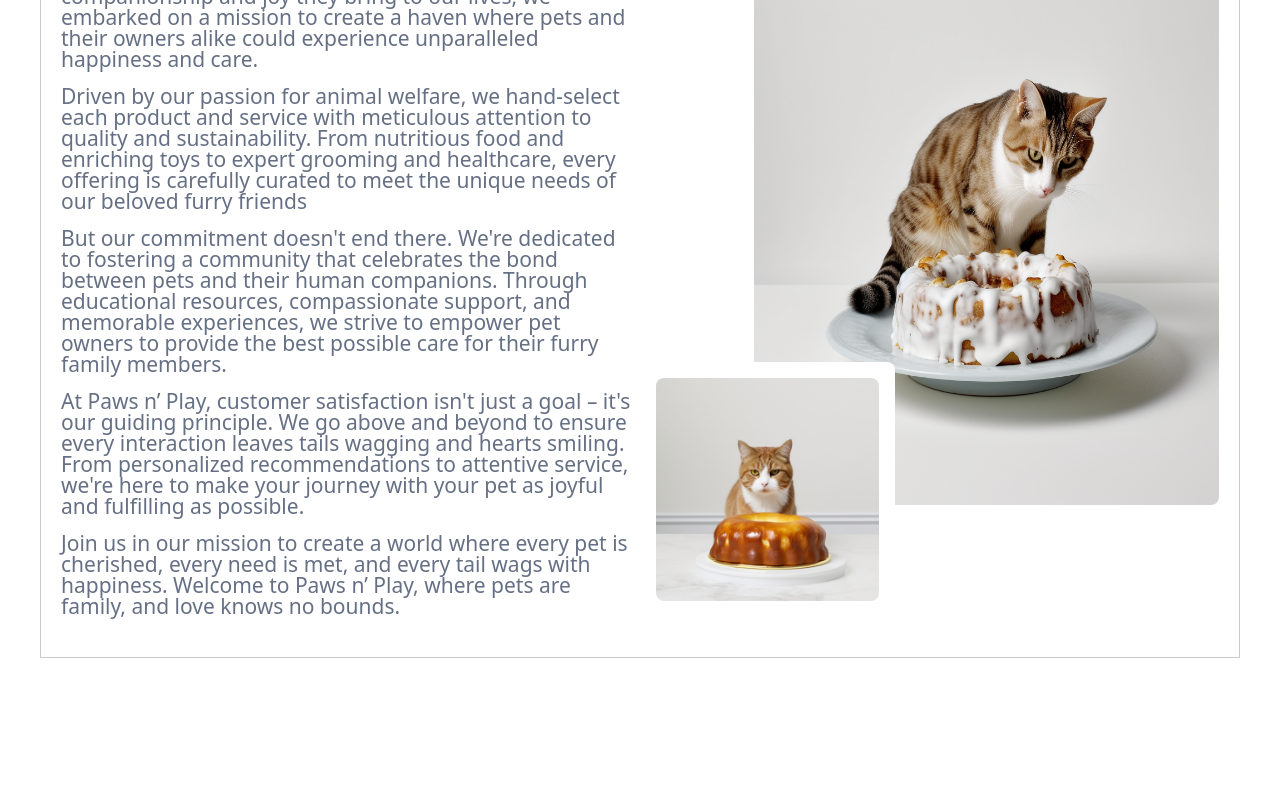
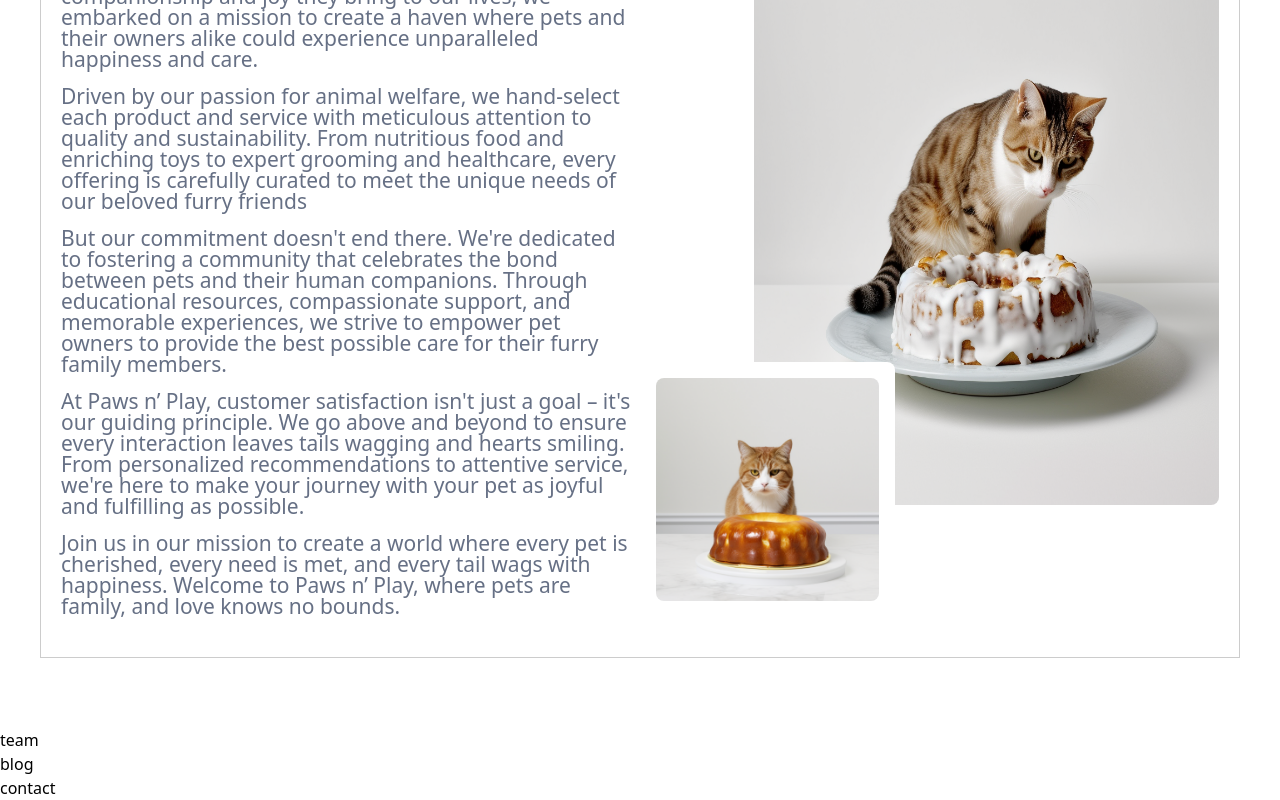
Before and after one commit to nevenmitrovic/paws-landing, a React (Vite) app: page / in a window 1280 px wide. Shown: the part 3120-3920 px from the top of the page. Before the commit the page ends 3848 px from the top, so only its background shows below. Built offline with nearby package versions, Linux system fonts and the light colour scheme; a web font is replaced by a local one.

Commit message:
section grid component

```diff
--- a/src/App.tsx
+++ b/src/App.tsx
@@ -3,6 +3,7 @@ import HeroSection from '@/components/HeroSection/HeroSection'
 import Shop from '@/components/Shop/Shop'
 import Services from '@/components/Services/Services'
 import AboutUs from './components/AboutUs/AboutUs'
+import SectionGrid from './components/common/SectionGrid/SectionGrid'
 
 function App() {
 	return (
@@ -13,6 +14,11 @@ function App() {
 				<Shop />
 				<Services />
 				<AboutUs />
+				<SectionGrid
+					contact={<section>contact</section>}
+					team={<section>team</section>}
+					blog={<section>blog</section>}
+				/>
 			</main>
 		</>
 	)
--- a/src/components/common/Section/Section.tsx
+++ b/src/components/common/Section/Section.tsx
@@ -1,4 +1,4 @@
-import SectionHeader from '@/components/common/SectionHeader/SectionHeader'
+import SectionHeader from '@/components/common/Section/SectionHeader/SectionHeader'
 import styles from './section.module.css'
 
 interface SectionProps {
--- /dev/null
+++ b/src/components/common/SectionGrid/SectionGrid.tsx
@@ -0,0 +1,18 @@
+import type { ReactNode } from 'react'
+import styles from './section-grid.module.css'
+
+interface SectionGridProps {
+	blog: ReactNode
+	team: ReactNode
+	contact: ReactNode
+}
+
+export default function SectionGrid({ blog, team, contact }: SectionGridProps) {
+	return (
+		<div className={styles.sectionGrid}>
+			{blog}
+			{team}
+			{contact}
+		</div>
+	)
+}
--- /dev/null
+++ b/src/components/common/SectionGrid/section-grid.module.css
@@ -0,0 +1,11 @@
+.sectionGrid {
+	display: grid;
+	grid-template-columns: 1fr;
+	grid-template-rows: auto;
+}
+
+@media (width > 768px) {
+	.sectionGrid > section:nth-child(1) {
+		grid-row: 2;
+	}
+}
```
Also changed, not shown: src/components/common/Section/SectionHeader/SectionHeader.tsx (renamed from src/components/common/SectionHeader/SectionHeader.tsx), src/components/common/Section/SectionHeader/section-header.module.css (renamed from src/components/common/SectionHeader/section-header.module.css).
